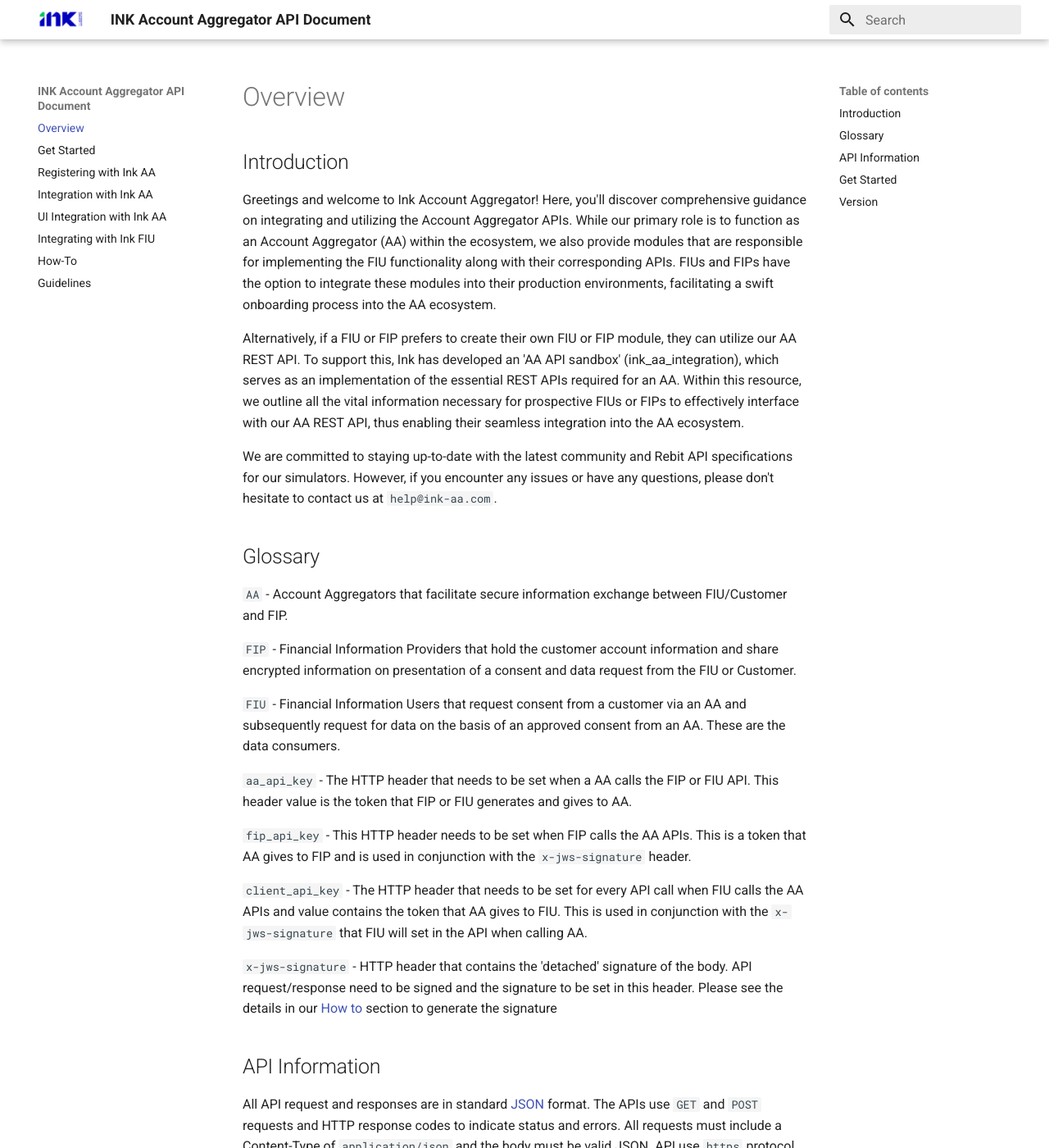
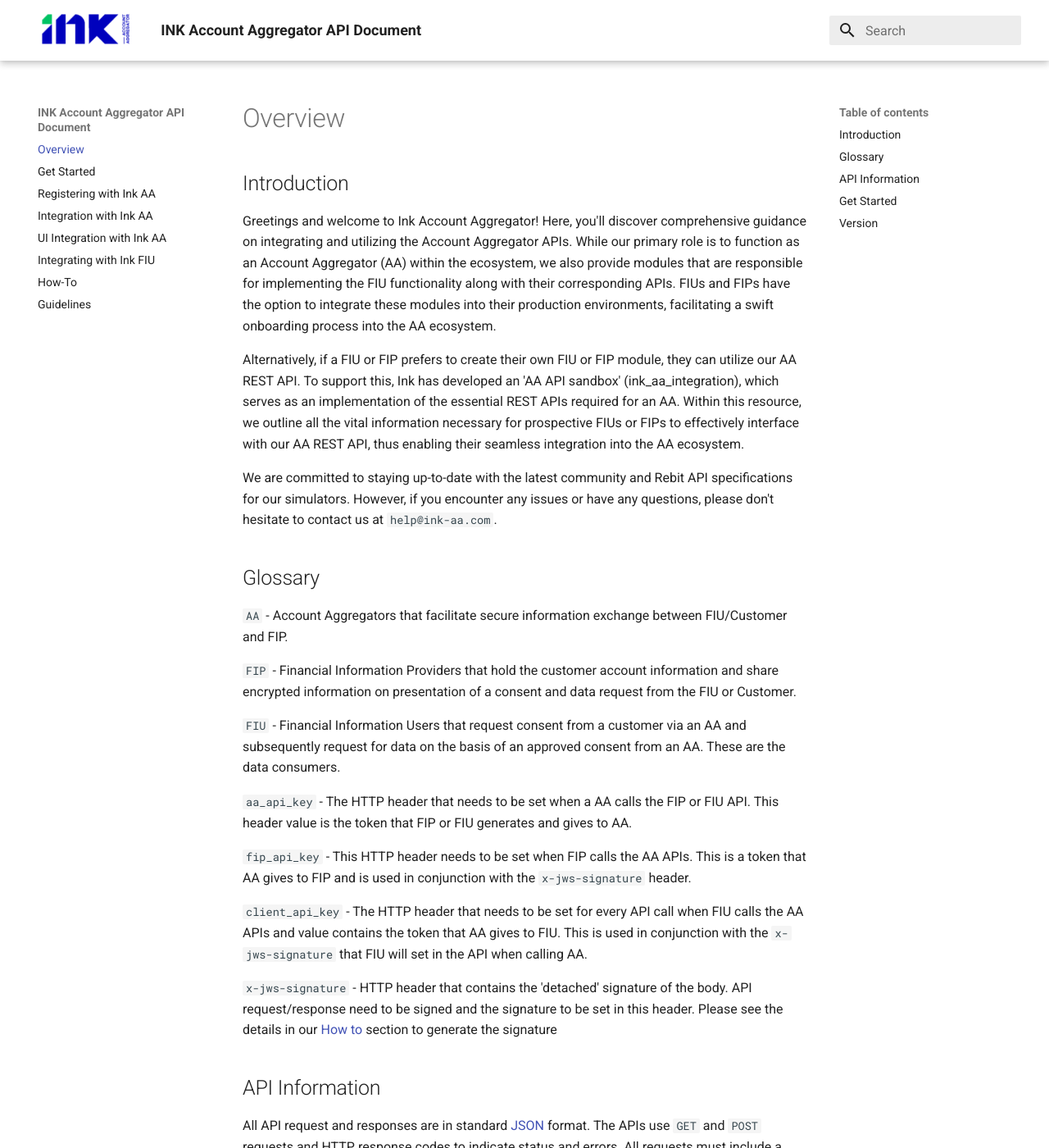
Before and after one commit to Unacores/ink-aa-docs, an MkDocs documentation site: the page built from docs/index.md, in a window 1280 px wide and 1400 px high. Shown: the whole window at 82% size. Built offline with MkDocs 1.6.1 and Material for MkDocs 9.7.7, drawn with Linux system fonts in a browser that asks for light colours.

Commit message:
Added custom css

```diff
--- a/custom.css
+++ /dev/null
@@ -1,5 +0,0 @@
-/* Increase the logo size */
-.navbar-brand img {
-    width: 150px; /* Adjust this value to your desired width */
-    height: 150px; /* Maintain the aspect ratio */
-}
--- /dev/null
+++ b/docs/css/custom.css
@@ -0,0 +1,5 @@
+/* Increase the logo size */
+.md-header__button.md-logo img, .md-header__button.md-logo svg{
+    width: auto; /* Adjust this value to your desired width */
+    height: 50px; /* Maintain the aspect ratio */
+}
--- a/mkdocs.yml
+++ b/mkdocs.yml
@@ -3,7 +3,7 @@
 copyright: "Copyright &copy; Unacores AA Solutions Pvt Ltd."
 
 extra_css:
-  - /custom.css
+  - css/custom.css
 
 theme:
   name: "material"
```
